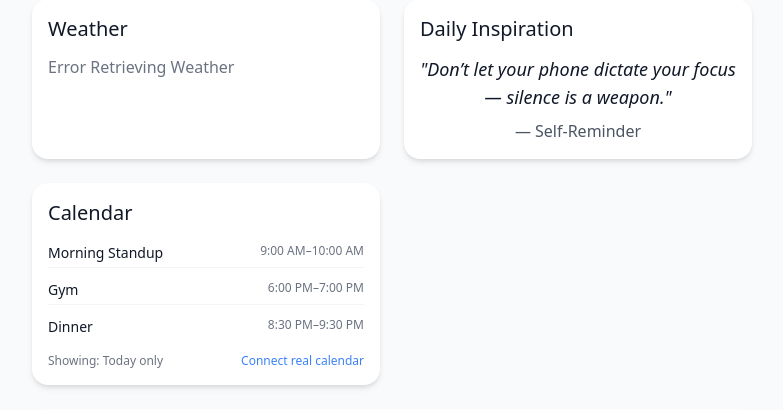
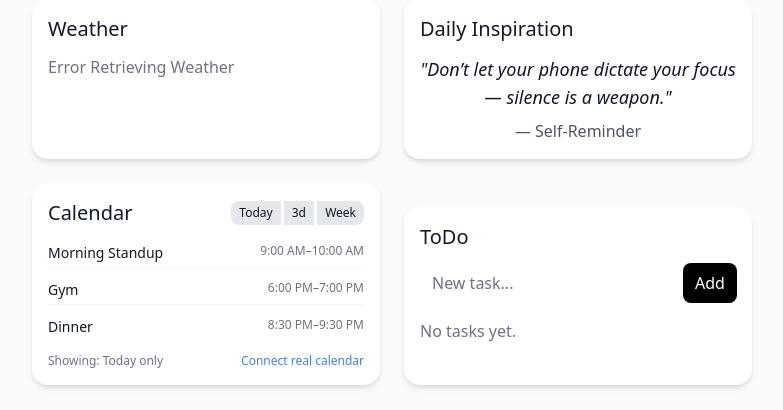
Before and after one commit to azimusmanov/MagicMirrorAzAz, a FastAPI app: page / in a window 1280 px wide. Shown: the part 259-669 px from the top of the page, without its empty margins (248-1031 px from the left). Run offline with FastAPI, Linux system fonts and the light colour scheme; data that the repository does not hold is empty; some libraries are stand-ins or nearby versions.

Commit message:
forgot what I did but this was unsaved

```diff
--- a/app/ui/templates/index.html
+++ b/app/ui/templates/index.html
@@ -27,10 +27,19 @@
 
     <!-- Google Calendar widget -->
     <div class="widget-card">
-      <h2 class="text-xl font-medium mb-3">Calendar</h2>
-      <div id="calendar-container" hx-get="/gcal/partial" hx-trigger="load, refreshGcal from:body" hx-swap="innerHTML"></div>
+      <div class="flex justify-between items-center mb-3">
+        <h2 class="text-xl font-medium">Calendar</h2>
+        <div class="text-xs">
+          <button onclick="updateCalendarDays(1)" class="px-2 py-1 bg-gray-200 dark:bg-gray-700 rounded-l-lg">Today</button>
+          <button onclick="updateCalendarDays(3)" class="px-2 py-1 bg-gray-200 dark:bg-gray-700">3d</button>
+          <button onclick="updateCalendarDays(7)" class="px-2 py-1 bg-gray-200 dark:bg-gray-700 rounded-r-lg">Week</button>
+        </div>
+      </div>
+      <div id="calendar-container"
+          hx-get="/gcal/partial?days=1"
+          hx-trigger="load, refreshGcal from:body"
+          hx-swap="innerHTML"></div>
     </div>
-  </div>
 
 
   <!-- Full-width widgets -->
```
